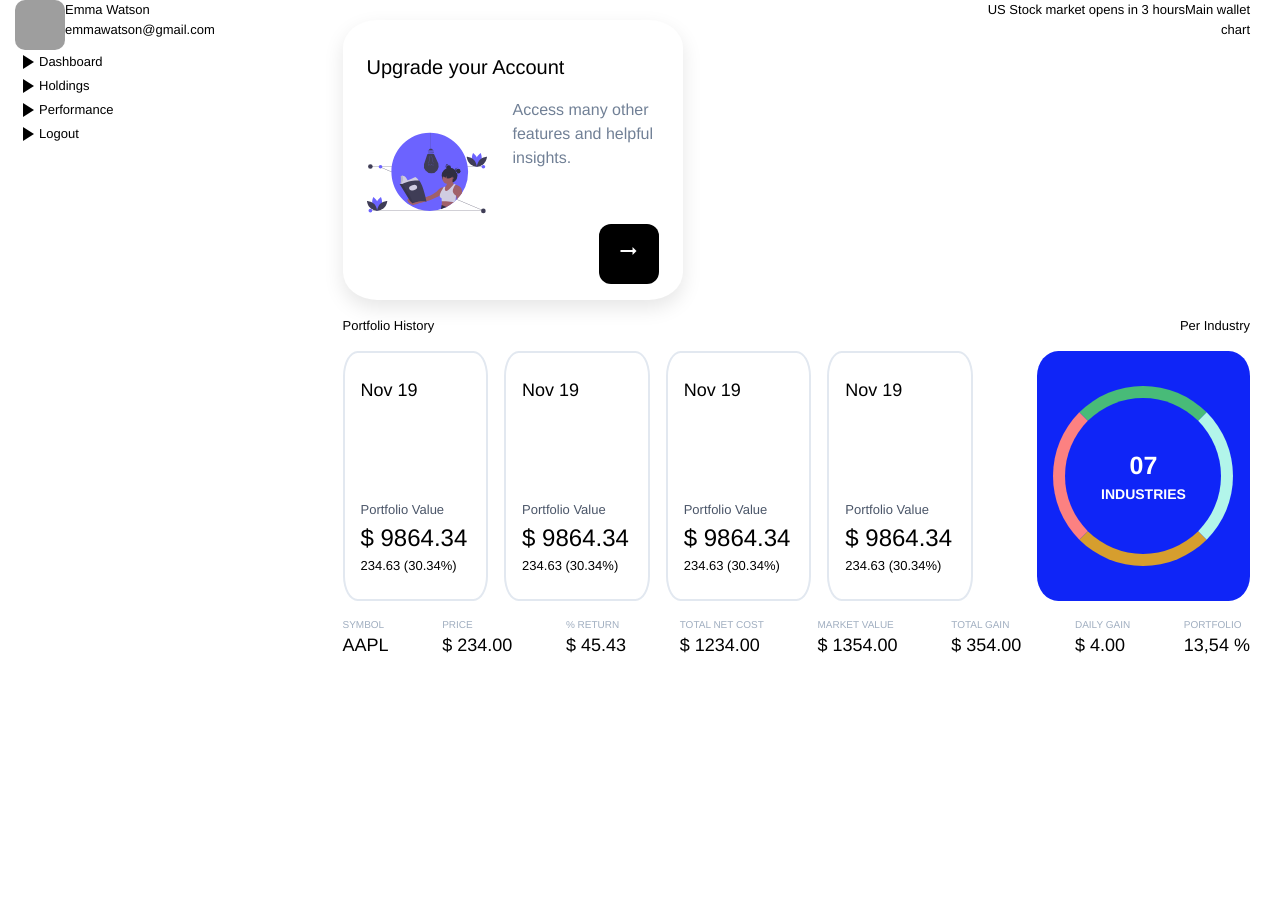
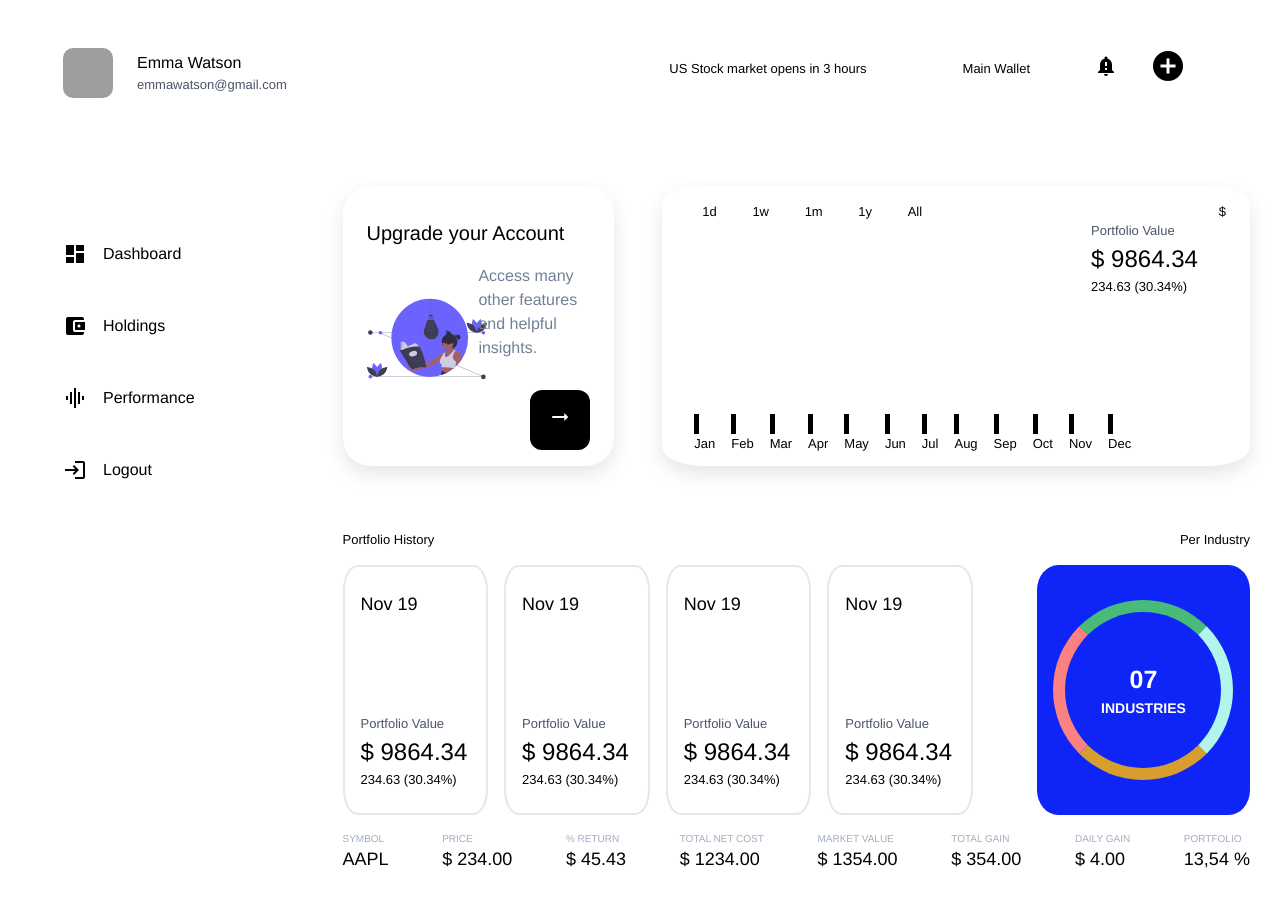
Before and after one commit to nobodyme/angular-mockup, an Angular app in the folder fintech/: page / in a window 1280 px wide. Shown: the top 906 px of the page. Before the commit the page ends 800 px from the top, so only its background shows below. Built offline with nearby package versions, Linux system fonts and the light colour scheme; grey boxes are pictures that could not be loaded.

Commit message:
base layout done

```diff
--- a/fintech/src/app/app.component.html
+++ b/fintech/src/app/app.component.html
@@ -1 +1,3 @@
-<router-outlet></router-outlet>
+<div class="h-100">
+  <router-outlet></router-outlet>
+</div>
--- a/fintech/src/app/components/header/header.component.css
+++ b/fintech/src/app/components/header/header.component.css
@@ -0,0 +1,7 @@
+.add-icon{
+  font-size: 36px;
+}
+
+.header-wallet{
+  font-weight: 500;
+}
--- a/fintech/src/app/components/header/header.component.html
+++ b/fintech/src/app/components/header/header.component.html
@@ -1,4 +1,14 @@
-<div class="w-100 d-flex justify-content-end">
-  <div>US Stock market opens in 3 hours</div>
-  <div>Main wallet</div>
+<div class="w-100 h-100 d-flex justify-content-end align-items-center p-5">
+  <div class="px-5">US Stock market opens in 3 hours</div>
+  <div class="px-5 header-wallet">Main Wallet</div>
+  <div class="px-3">
+    <span class="material-icons">
+      notification_important
+    </span>
+  </div>
+  <div class="px-3">
+    <span class="material-icons add-icon">
+      add_circle
+    </span>
+  </div>
 </div>
--- a/fintech/src/app/components/info/info.component.css
+++ b/fintech/src/app/components/info/info.component.css
@@ -1,5 +1,4 @@
 .info-account{
-  width: 340px;
   height: 280px;
   background: white;
   border-radius: 10%;
@@ -25,3 +24,34 @@
   border: none;
   align-self: flex-end;
 }
+
+.info-chart{
+  height: 280px;
+  background: white;
+  border-radius: 7%;
+  box-shadow: 0 8px 20px rgba(0,0,0,.1);
+}
+
+.info-chart-graph{
+  height: 100%;
+  width: 2px;
+  background-color: black;
+}
+
+.info-card-text{
+  color: var(--gray700);
+}
+
+.info-card-value{
+  font-size: 24px;
+}
+
+.info-month{
+  align-self: flex-end;
+}
+
+.fake-bar{
+  width: 5px;
+  background: black;
+  height: 100%;
+}
--- a/fintech/src/app/components/info/info.component.html
+++ b/fintech/src/app/components/info/info.component.html
@@ -1,4 +1,4 @@
-<div class="d-flex justify-content-between">
+<div class="d-flex justify-content-between w-100 my-5">
   <div class="d-flex flex-column px-4 py-3 info-account">
     <div class="info-account-header py-3">
       Upgrade your Account
@@ -23,7 +23,27 @@
       </div>
     </div>
   </div>
-  <div>
-    chart
+  <div class="info-chart d-flex flex-column ml-5 w-100 px-4 py-3">
+    <div class="d-flex justify-content-between">
+      <div>
+        <span *ngFor="let item of duration" class="p-3">
+          {{ item }}
+        </span>
+      </div>
+      <div>$</div>
+    </div>
+    <div class="d-flex h-100">
+      <div class="d-flex w-75 info-month">
+        <div *ngFor="let item of month" class="py-3 px-2">
+          <div class="fake-bar" [ngStyle]="{ 'max-height.px': 500 }"></div>
+          <div class="">{{ item }}</div>
+        </div>
+      </div>
+      <div class="w-25">
+        <div class="info-card-text">Portfolio Value</div>
+        <div class="info-card-value">$ 9864.34</div>
+        <div>234.63 (30.34%)</div>
+      </div>
+    </div>
   </div>
 </div>
--- a/fintech/src/app/components/info/info.component.ts
+++ b/fintech/src/app/components/info/info.component.ts
@@ -7,6 +7,9 @@ import { Component, OnInit } from '@angular/core';
 })
 export class InfoComponent implements OnInit {
 
+  duration = ['1d', '1w', '1m', '1y', 'All'];
+  month = ['Jan', 'Feb', 'Mar', 'Apr', 'May', 'Jun', 'Jul', 'Aug', 'Sep', 'Oct', 'Nov', 'Dec'];
+
   constructor() { }
 
   ngOnInit(): void {
--- a/fintech/src/app/components/sidebar/sidebar.component.css
+++ b/fintech/src/app/components/sidebar/sidebar.component.css
@@ -1,3 +1,24 @@
 .profile_img{
   border-radius: 20%;
 }
+
+.sidebar-name{
+  font-size: 16px;
+  font-weight: 500;
+}
+
+.sidebar-email{
+  color: var(--gray700);
+}
+
+.sidebar-nav{
+  margin-top: 120px;
+}
+
+.sidebar-title{
+  font-size: 16px;
+}
+
+.sidebar-logout{
+  /* justify-self: end; */
+}
--- a/fintech/src/app/components/sidebar/sidebar.component.html
+++ b/fintech/src/app/components/sidebar/sidebar.component.html
@@ -1,36 +1,36 @@
-<div class="w-100">
+<div class="w-100 p-5 h-100">
   <div>
-    <div class="d-flex">
+    <div class="d-flex mb-5">
       <img
-        class="profile_img"
+        class="profile_img mr-4"
         src="https://www.himalmag.com/wp-content/uploads/2019/07/sample-profile-picture.png"
         width="50"
         height="50"
       />
-      <div>
-        <div>
+      <div class="d-flex flex-column justify-content-center">
+        <div class="sidebar-name">
           Emma Watson
         </div>
-        <div>emmawatson@gmail.com</div>
+        <div class="sidebar-email">emmawatson@gmail.com</div>
       </div>
     </div>
   </div>
-  <div>
-    <div class="d-flex align-items-center">
-      <em class="material-icons arrow">play_arrow</em>
-      <span>Dashboard</span>
+  <div class="sidebar-nav d-flex flex-column h-100">
+    <div class="d-flex align-items-center my-4">
+      <em class="material-icons arrow">dashboard</em>
+      <span class="sidebar-title pl-3">Dashboard</span>
     </div>
-    <div class="d-flex align-items-center">
-      <em class="material-icons arrow">play_arrow</em>
-      <span>Holdings</span>
+    <div class="d-flex align-items-center my-4">
+      <em class="material-icons arrow">account_balance_wallet</em>
+      <span class="sidebar-title pl-3">Holdings</span>
     </div>
-    <div class="d-flex align-items-center">
-      <em class="material-icons arrow">play_arrow</em>
-      <span>Performance</span>
+    <div class="d-flex align-items-center my-4">
+      <em class="material-icons arrow">graphic_eq</em>
+      <span class="sidebar-title pl-3">Performance</span>
     </div>
-    <div class="d-flex align-items-center">
-      <em class="material-icons arrow">play_arrow</em>
-      <span>Logout</span>
+    <div class="d-flex align-items-center my-4 sidebar-logout">
+      <em class="material-icons arrow">login</em>
+      <span class="sidebar-title pl-3">Logout</span>
     </div>
   </div>
 </div>
--- a/fintech/src/app/pages/home/home.component.html
+++ b/fintech/src/app/pages/home/home.component.html
@@ -1,7 +1,7 @@
-<div>
-  <div class="container-fluid">
-    <div class="d-flex">
-      <div class="w-25">
+<div class="h-100">
+  <div class="container-fluid h-100">
+    <div class="d-flex h-100">
+      <div class="w-25 h-100">
         <app-sidebar></app-sidebar>
       </div>
       <div class="w-75 d-flex flex-column container">
--- a/fintech/src/styles.css
+++ b/fintech/src/styles.css
@@ -1,3 +1,8 @@
+html,body{
+	width: 100%;
+	height: 100%;
+}
+
 body {
   margin: 0;
   padding: 0;
@@ -10,6 +15,8 @@ body {
 }
 
 #root{
+	height: 100%;
+	width: 100%;
 	margin: 0 auto;
 	box-sizing: border-box;
 	display: flex;
```
